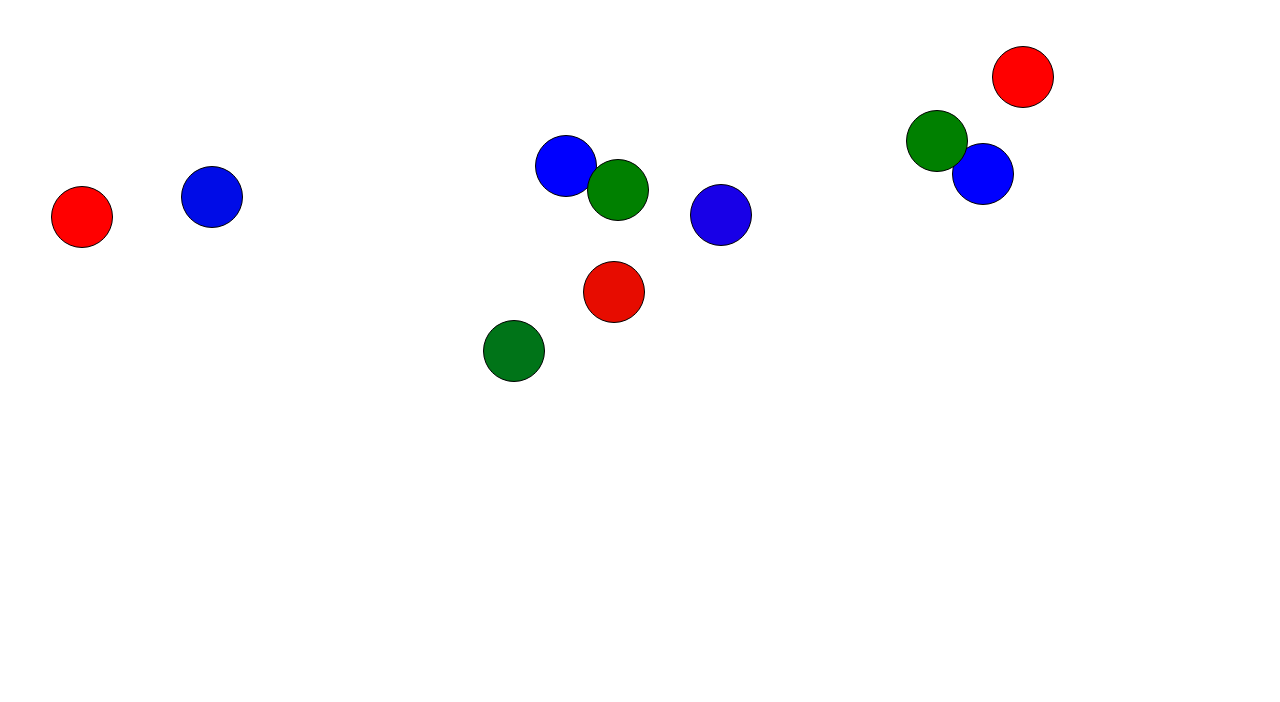
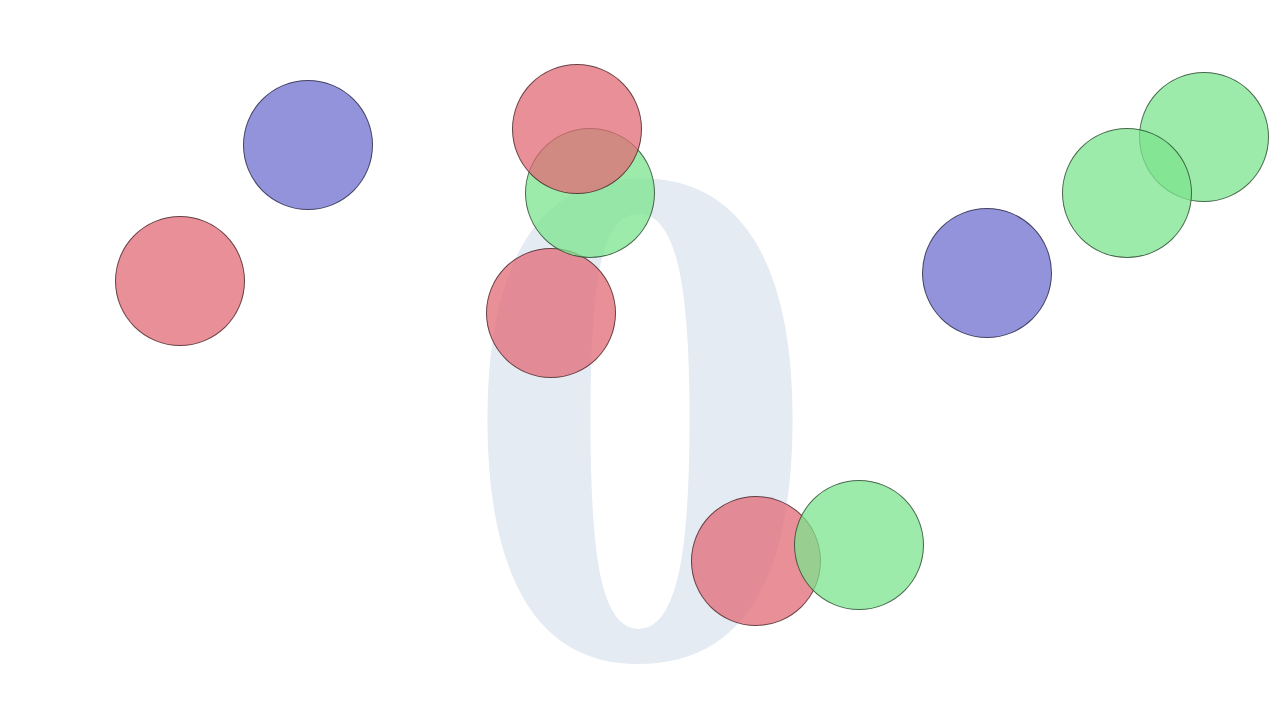
Before and after one commit to zeynepkeskin/balloons, a plain HTML site: page index.html in a window 1280 px wide. Drawn offline with Linux system fonts and the light colour scheme.

Commit message:
more gameee

```diff
--- a/index.html
+++ b/index.html
@@ -8,48 +8,82 @@
     <title>Document</title>
     <style>
         .box {
-            width: 60px;
-            height: 60px;
-            background-color: blue;
+            width: 10vw;
+            height: 10vw;
+            background-color: rgba(124, 229, 141, 0.745);
             position: absolute;
             border-radius: 50%;
-            border: 1px solid black;
-            transition: 1s;
+            border: 1px solid rgba(0, 0, 0, 0.555);
         }
 
         #container {
             width: 100%;
             height: 100%;
         }
+
+        #score {
+            position: absolute;
+            right: 0;
+            top: 0;
+            left: 0;
+            bottom: 0;
+            font-size: 90vh;
+            color: #e4ebf2;
+            font-weight: bolder;
+            text-align: center;
+            user-select: none;
+        }
     </style>
 </head>
 
 <body>
+    <div id="score">0</div>
     <div id="container"></div>
 
     <script>
-        let colors = ["red", "green", "blue"];
-        var htmlElements = "";
-        for (var i = 0; i < 10; i++) {
-            let color = colors[Math.floor(Math.random() * 3)];
-            let left = Math.floor(Math.random() * 1000);
-            let top = Math.floor(Math.random() * 401);
-            htmlElements += '<div class="box" style="left:' + left + 'px; top:' + top + 'px; background-color:' + color + ';"></div>';
+
+        let colors = ["rgba(226, 105, 117, 0.745)", "rgba(124, 229, 141, 0.745)", "rgba(111, 111, 208, 0.745)"];
+        var score = 0;
+        let balloonCount = 10;
+        let interval = 2500;
+        let intRef = 0;
+
+        function pop(elm) {
+            elm.remove();
+            score = score + 1;
+            document.getElementById("score").innerHTML = score;
         }
-        document.getElementById("container").innerHTML = htmlElements;
+        function spawnBalloons() {
+            interval = interval - 500;
 
-        setInterval(function () {
-            let balloons = document.getElementsByClassName("box");
+            let htmlElements = "";
+            for (var i = 0; i < balloonCount; i++) {
+                let color = colors[Math.floor(Math.random() * 3)];
+                let left = Math.floor(Math.random() * 90);
+                let top = Math.floor(Math.random() * 90);
+                htmlElements += '<div class="box" style=" transition:'+ (interval/2) +'ms; left:' + left + 'px; top:' + top + 'px; background-color:' + color + ';" onclick="pop(this)"></div>';
+            }
+            document.getElementById("container").innerHTML = htmlElements;
+            clearInterval(intRef)
+            intRef = setInterval(function () {
+                let balloons = document.getElementsByClassName("box");
+                if (balloons.length === 0) {
+                    spawnBalloons();
+                }
 
-            for (var i = 0; i < balloons.length; i++) {
-                let color = colors[Math.floor(Math.random() * 3)];
-                let left = Math.floor(Math.random() * 1000);
-                let top = Math.floor(Math.random() * 401);
-                balloons[i].style.backgroundColor = color;
-                balloons[i].style.left = left + "px";
-                balloons[i].style.top = top + "px";
-            }
-        }, 1000)
+                for (var i = 0; i < balloons.length; i++) {
+                  //  let color = colors[Math.floor(Math.random() * 3)];
+                    let left = Math.floor(Math.random() * 90);
+                    let top = Math.floor(Math.random() * 90);
+                  //  balloons[i].style.backgroundColor = color;
+                    balloons[i].style.left = left + "%";
+                    balloons[i].style.top = top + "%";
+                }
+
+            }, interval)
+        }
+        spawnBalloons()
+
 
     </script>
 </body>
```
